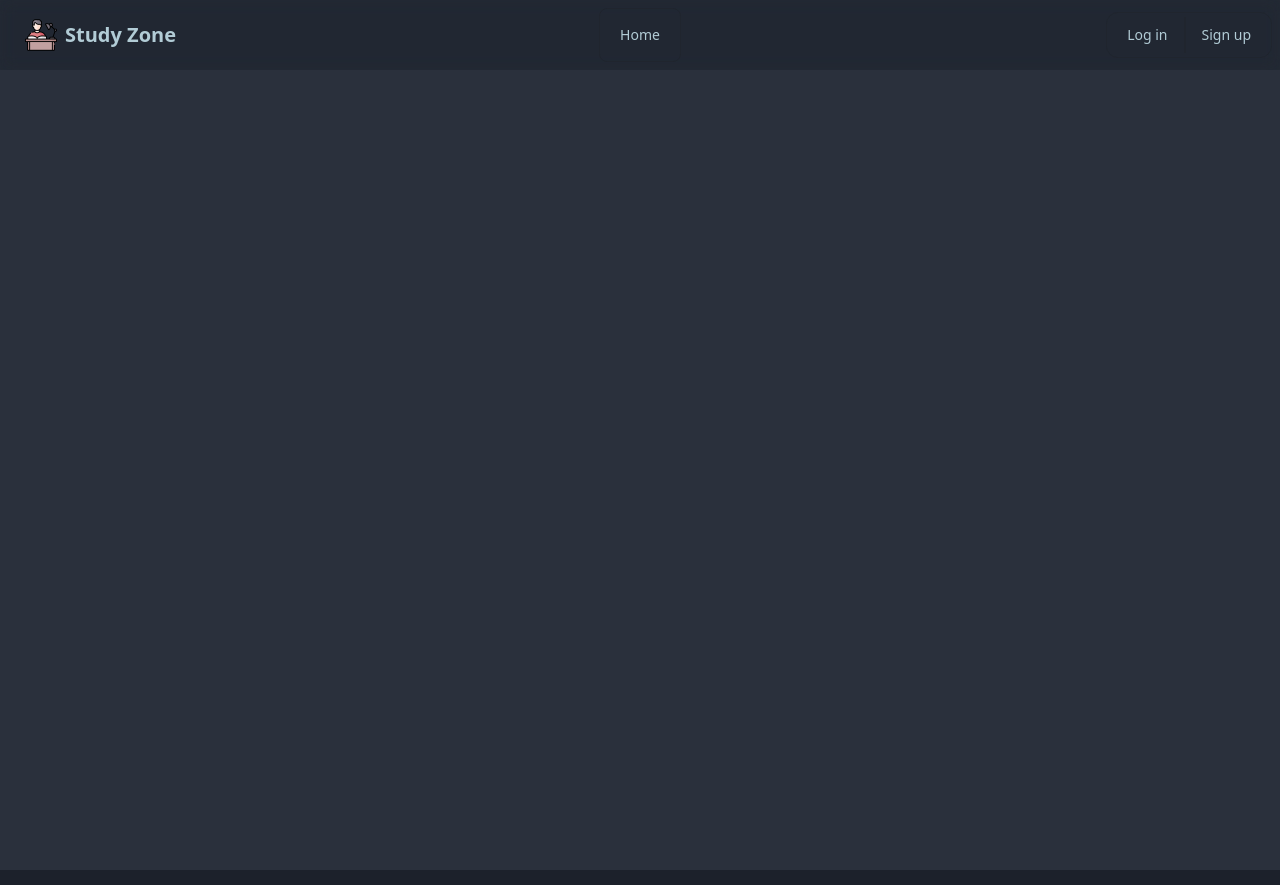
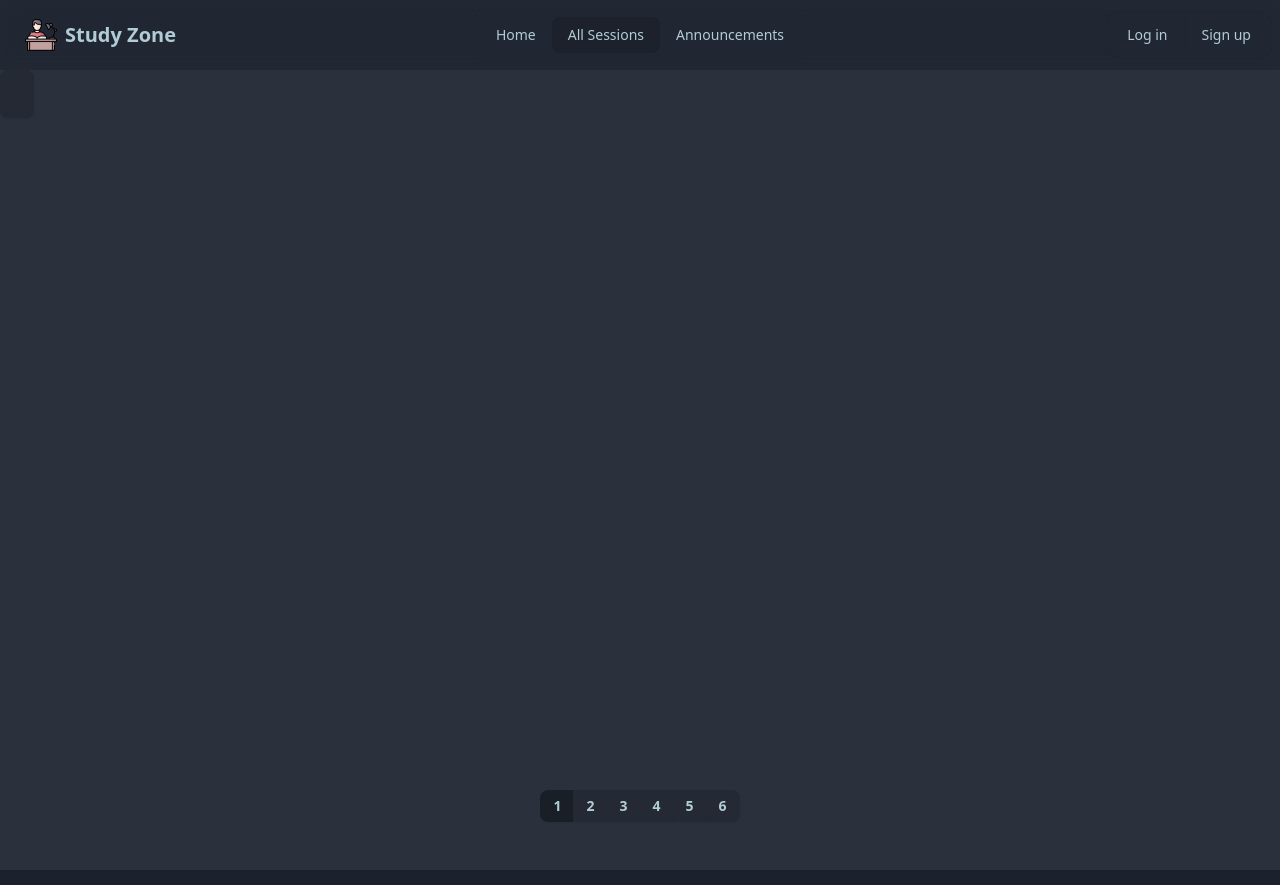
Before and after one commit to Ostitter-Anondo/study-zone-client, a React (Vite) app: page /allsessions in a window 1280 px wide. Shown: the top 885 px of the page. Built offline with nearby package versions, Linux system fonts and the light colour scheme; no server answers.

Commit message:
pagination front end

```diff
--- a/src/pages/AllSessions/AllSessions.jsx
+++ b/src/pages/AllSessions/AllSessions.jsx
@@ -1,13 +1,22 @@
-import { Helmet, HelmetProvider } from "react-helmet-async";
+import { useState } from "react";
+import { Helmet } from "react-helmet-async";
 
 const AllSessions = () => {
+	const itemsPerPage = 6;
+	const [page, setPage] = useState(0);
 	return (
 		<>
-      <HelmetProvider>
 			<Helmet>
 				<title>All Sessions</title>
 			</Helmet>
-      </HelmetProvider>
+			<div className="w-full h-screen flex flex-col justify-between">
+        <div>
+          <button className="btn"></button>
+        </div>
+				<div className="join mx-auto my-12">
+					{[...Array(6).keys()].map(item=><button key={item} onClick={()=>setPage(item)} className={`join-item btn btn-sm ${item===page?"btn-active":""}`}>{item+1}</button>)}
+				</div>
+			</div>
 		</>
 	);
 };
--- a/src/pages/Dashboard/AdminPage.jsx
+++ b/src/pages/Dashboard/AdminPage.jsx
@@ -4,10 +4,14 @@ import Profile from "./AdminPage/Profile";
 import UserManagement from "./AdminPage/UserManagement";
 import ManageSessions from "./AdminPage/ManageSessions";
 import AllAdminMaterials from "./AdminPage/AllAdminMaterials";
+import { Helmet } from "react-helmet-async";
 
 const AdminPage = () => {
 	return (
 		<>
+			<Helmet>
+				<title>Admin Dashboard</title>
+			</Helmet>
 			<Tabs className="my-12">
 				<div className="flex justify-center w-full">
 					<TabList className="tabs tabs-boxed flex flex-wrap justify-center p-3 w-fit mx-6 mb-12 gap-3">
--- a/src/pages/Dashboard/InstructorPage.jsx
+++ b/src/pages/Dashboard/InstructorPage.jsx
@@ -4,9 +4,14 @@ import CreateSession from "./InstructorPage/CreateSession";
 import TutorSessions from "./InstructorPage/TutorSessions";
 import MaterialsPage from "./InstructorPage/MaterialsPage";
 import AllMaterials from "./InstructorPage/AllMaterials";
+import { Helmet } from "react-helmet-async";
 
 const InstructorPage = () => {
 	return (
+		<>
+			<Helmet>
+				<title>All Sessions</title>
+			</Helmet>
 			<Tabs className="my-12">
 				<div className="flex justify-center w-full">
 					<TabList className="tabs tabs-boxed flex flex-wrap justify-center p-3 w-fit mx-6 mb-12 gap-3">
@@ -17,7 +22,6 @@ const InstructorPage = () => {
 						<Tab className="tab">All Materials</Tab>
 					</TabList>
 				</div>
-
 				<TabPanel className="w-11/12 mx-auto">
 					<Profile />
 				</TabPanel>
@@ -34,6 +38,7 @@ const InstructorPage = () => {
 					<AllMaterials />
 				</TabPanel>
 			</Tabs>
+		</>
 	);
 };
 
--- /dev/null
+++ b/src/pages/NotFound.jsx
@@ -0,0 +1,24 @@
+import { Link } from "react-router";
+import pageError from "../assets/page-error.png";
+
+const NotFound = () => {
+  return (
+    <>
+      <div className="w-full flex flex-col items-center gap-12 my-12">
+        <img src={pageError} alt="404" className="size-48" />
+        <div className="w-8/12 flex flex-col gap-6 text-center">
+          <h1 className="text-7xl font-black text-warning">oops...</h1>
+          <h2 className="text-4xl font-semibold text-info">
+            looks like we could not find the page you were looking for... wanna
+            head back?
+          </h2>
+          <Link to={-1} className="btn btn-link btn-lg">
+            Return to previous page
+          </Link>
+        </div>
+      </div>
+    </>
+  );
+};
+
+export default NotFound;
--- a/src/pages/Root.jsx
+++ b/src/pages/Root.jsx
@@ -8,7 +8,7 @@ const Root = () => {
       <header className='sticky top-0 z-50 bg-base-300/30 backdrop-blur'>
         <Navbar />
       </header>
-      <main className='min-h-screen w-screen'>
+      <main className='min-h-screen w-full'>
         <Outlet />
       </main>
       <Footer />
--- a/src/pages/components/Navbar.jsx
+++ b/src/pages/components/Navbar.jsx
@@ -12,6 +12,12 @@ const Navbar = () => {
     <>
       <li>
         <NavLink to={"/"}>Home</NavLink>
+      </li>
+      <li>
+        <NavLink to={"/allsessions"}>All Sessions</NavLink>
+      </li>
+      <li>
+        <NavLink to={"/announcements"}>Announcements</NavLink>
       </li>
     </>
   );
--- a/src/routes/DashboardRoute.jsx
+++ b/src/routes/DashboardRoute.jsx
@@ -37,6 +37,8 @@ const DashboardRoute = () => {
 				<InstructorPage />
 			</>
 		);
+	} else if (roleData === "student") {
+		return <></>;
 	}
 
 	return (
--- a/src/routes/Routes.jsx
+++ b/src/routes/Routes.jsx
@@ -7,6 +7,7 @@ import LoginForm from "../pages/Login/LoginForm";
 import Signup from "../pages/Signup/Signup";
 import DashboardRoute from "./DashboardRoute";
 import PrivateRoute from "./PrivateRoute";
+import NotFound from "../pages/NotFound";
 
 export const Routes = createBrowserRouter([
   {
@@ -47,4 +48,8 @@ export const Routes = createBrowserRouter([
       }
     ]
   },
+  {
+    path: "*",
+    element: <NotFound />,
+  },
 ]);
--- /dev/null
+++ b/src/utils/hooks/useAllApproved.jsx
@@ -0,0 +1,22 @@
+import PropTypes from 'prop-types';
+import useAxios from '../useAxios';
+import { useQuery } from '@tanstack/react-query';
+
+const useAllApproved = (page) => {
+  const axiosHook = useAxios();
+	const { refetch, data: appSessions = [] } = useQuery({
+		queryKey: ["appSessions"],
+		queryFn: async () => {
+			const res = await axiosHook.get(`/allapproved?page=${page}`);
+			return res.data;
+		},
+	});
+
+	return [appSessions, refetch];
+};
+
+useAllApproved.propTypes = {
+  page: PropTypes.number
+}
+
+export default useAllApproved;
```
Also changed, not shown: src/assets/page-error.png (added). Lines whose indentation alone changed are shown as unchanged.
